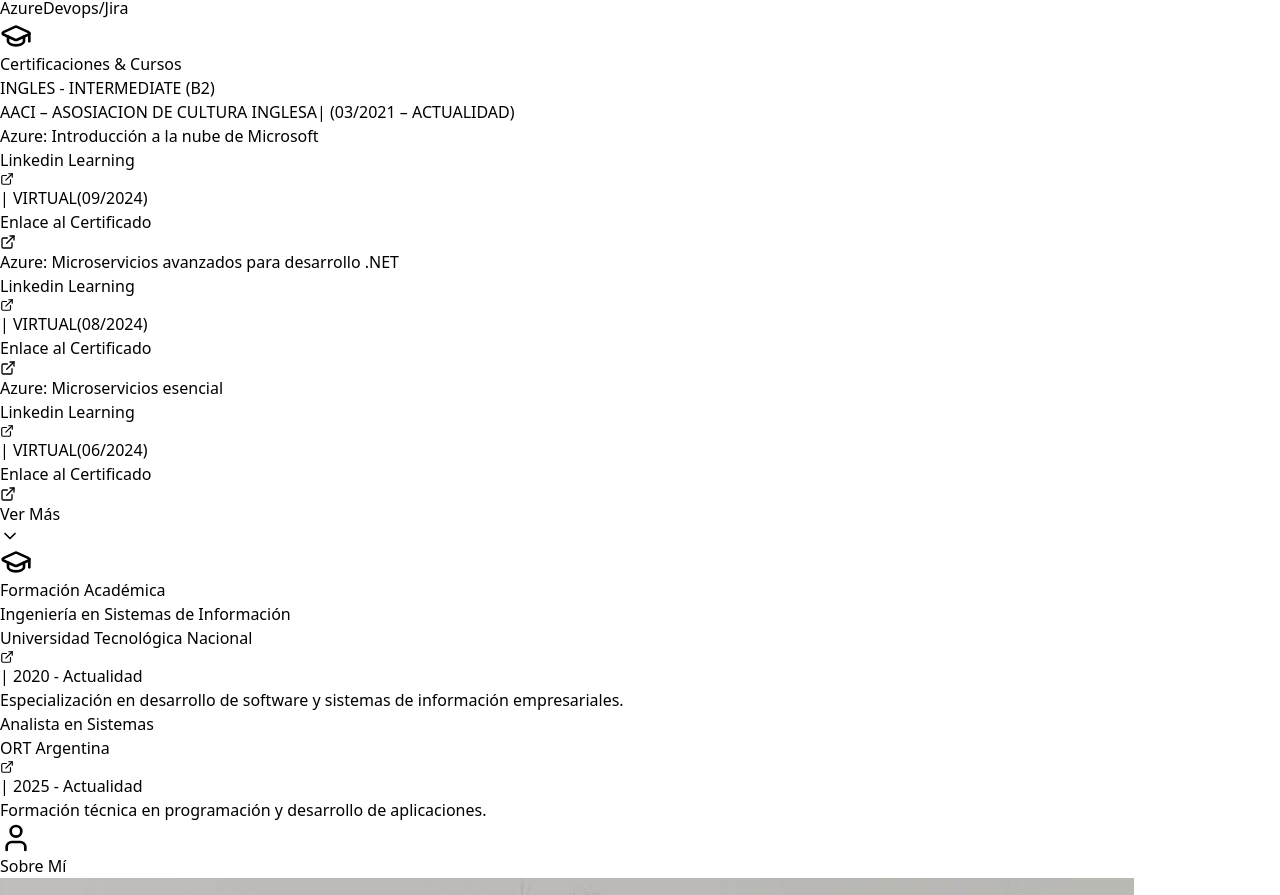
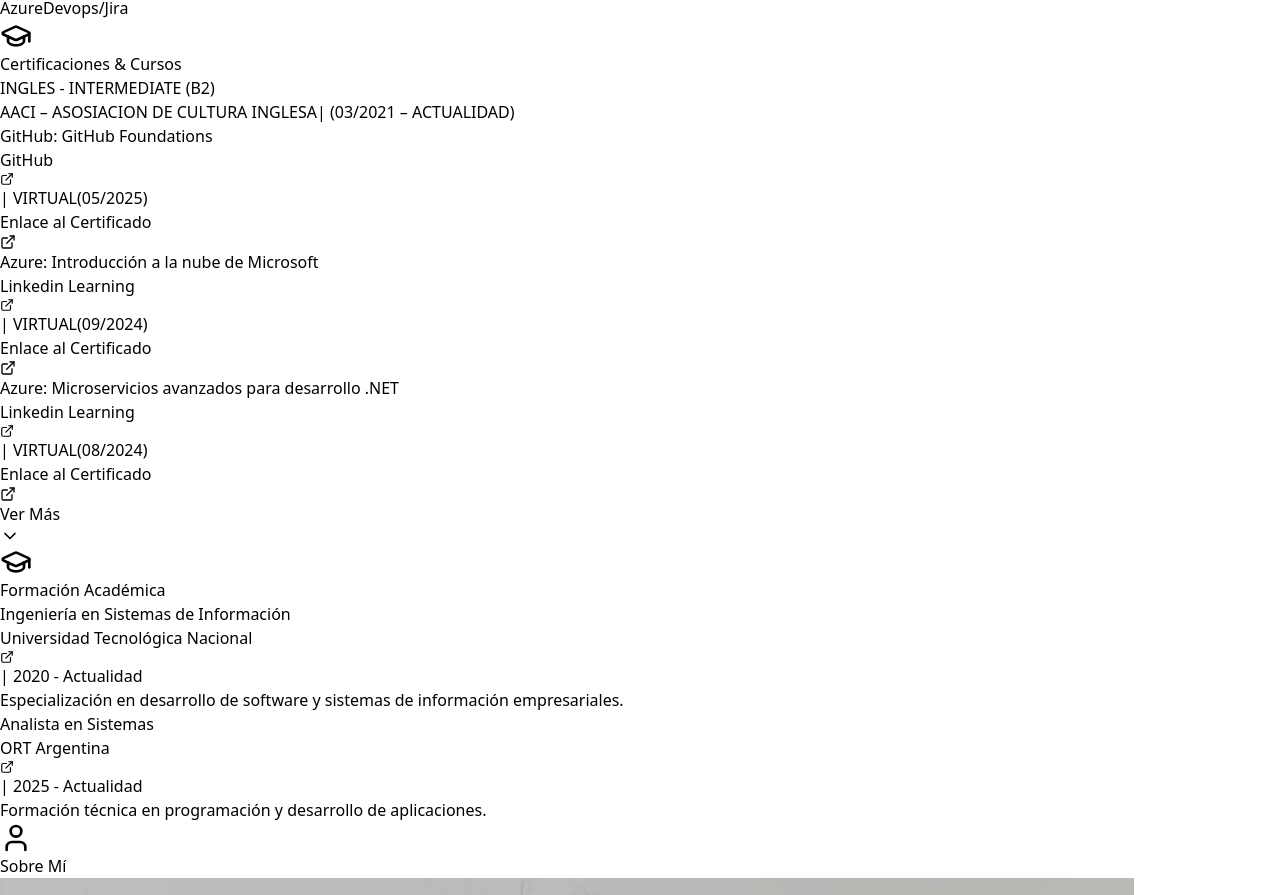
Before and after one commit to luckberonne/luckberonne, a React (Vite) app: page / in a window 1280 px wide. Shown: the part 6096-6991 px from the top of the page. Built offline with nearby package versions, Linux system fonts and the light colour scheme.

Commit message:
Agregar curso "GitHub Foundations" y actualizar el período de educación en el componente Educations

```diff
--- a/src/components/Courses.tsx
+++ b/src/components/Courses.tsx
@@ -22,6 +22,15 @@ const courses: Course[] = [
     platformUrl: '',
     date: '(03/2021 – ACTUALIDAD)',
     certificateUrl: '',
+    description: '',
+  },
+  {
+    name: 'GitHub: GitHub Foundations',
+    platform: 'GitHub',
+    platformUrl: 'https://education.github.com/experiences/foundations_certificate',
+    date: 'VIRTUAL(05/2025)',
+    certificateUrl:
+      'https://www.linkedin.com/feed/update/urn:li:activity:7326750324319272961/',
     description: '',
   },
   {
--- a/src/components/Educations.tsx
+++ b/src/components/Educations.tsx
@@ -23,7 +23,7 @@ export function Educations({ t, isDark }: EducationsProps) {
       title: t.educationsData?.[0]?.title || 'Ingeniería en Sistemas de Información',
       institution: 'Universidad Tecnológica Nacional',
       institutionUrl: 'https://www.utn.edu.ar/',
-      period: t.educationsData?.[0]?.period || '2020 - Actualidad',
+      period: t.educationsData?.[0]?.period || '2018 - Actualidad',
       description: t.educationsData?.[0]?.description || 'Especialización en desarrollo de software y sistemas de información empresariales.',
     },
     {
```
